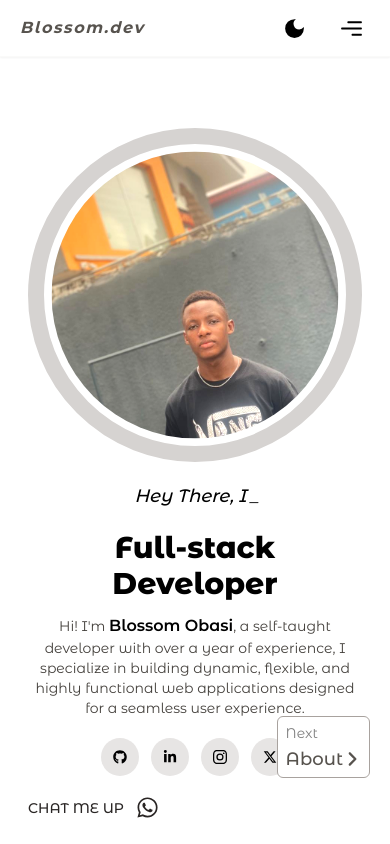
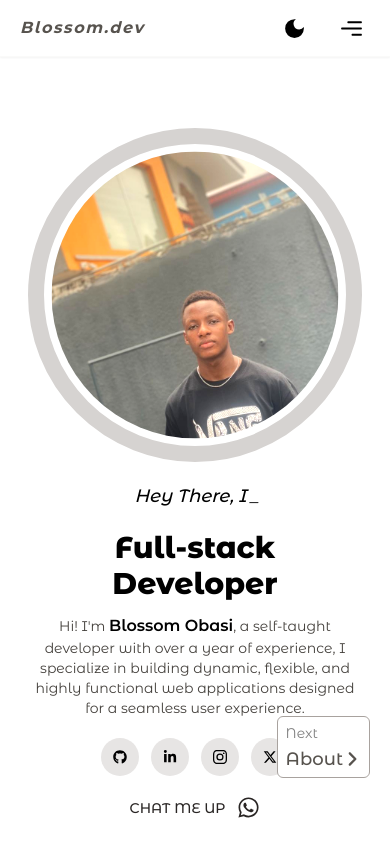
Before and after one commit to blossomobasi/blossoms-portfolio, a Next.js app: page / in a window 390 px wide. Shown: the top 844 px of the page. Built offline with nearby package versions, Linux system fonts and the light colour scheme.

Commit message:
centralize text on mobile

```diff
--- a/src/app/page.tsx
+++ b/src/app/page.tsx
@@ -36,7 +36,7 @@ const HomePage = () => {
 
                     {/* Social media links */}
                     <SocialIcons />
-                    <div className="my-5 font-medium text-stone-800 dark:text-stone-400">
+                    <div className="my-5 font-medium text-stone-800 dark:text-stone-400 flex md:justify-start justify-center">
                         <a
                             href="https://wa.me/2349039477184"
                             target="_blank"
```
